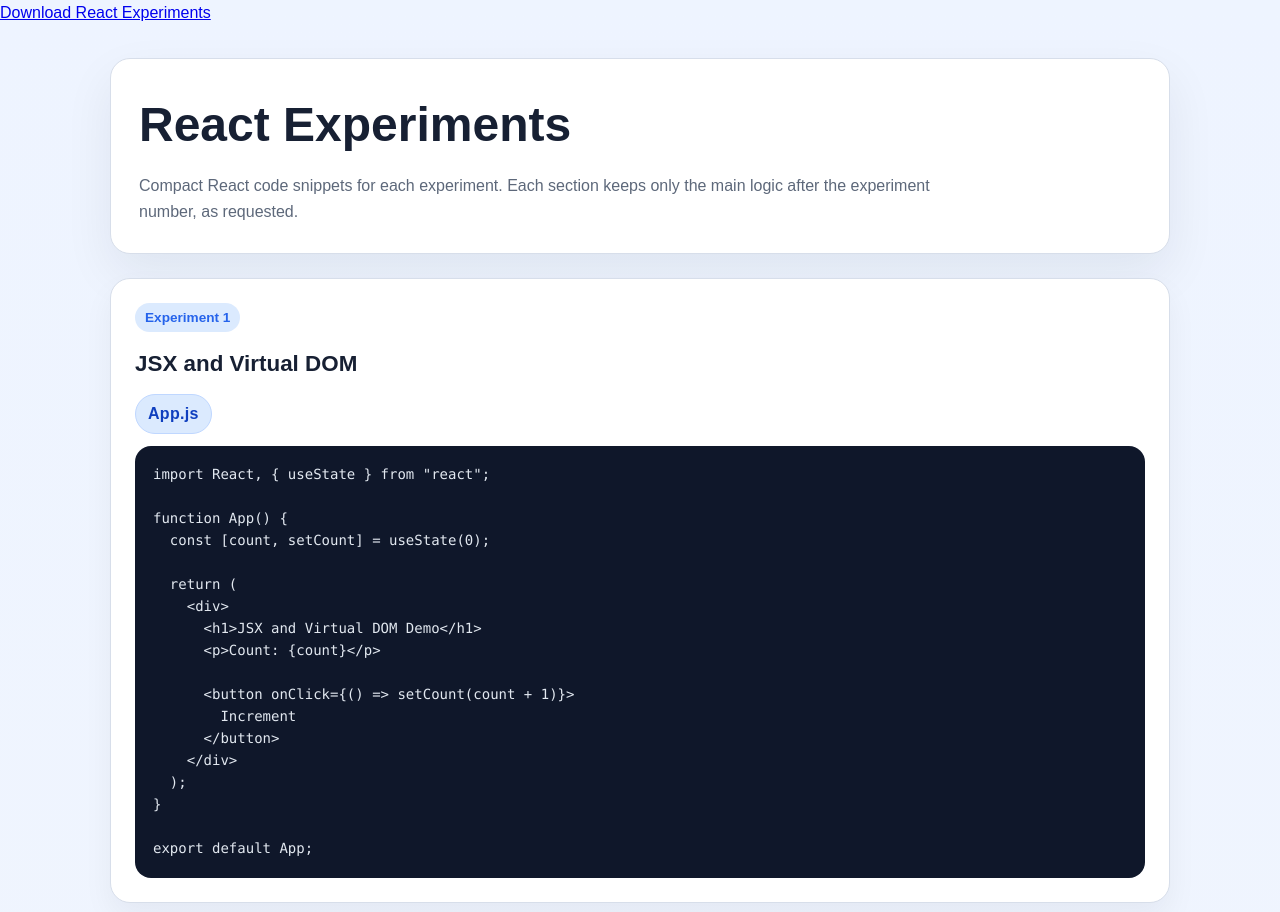
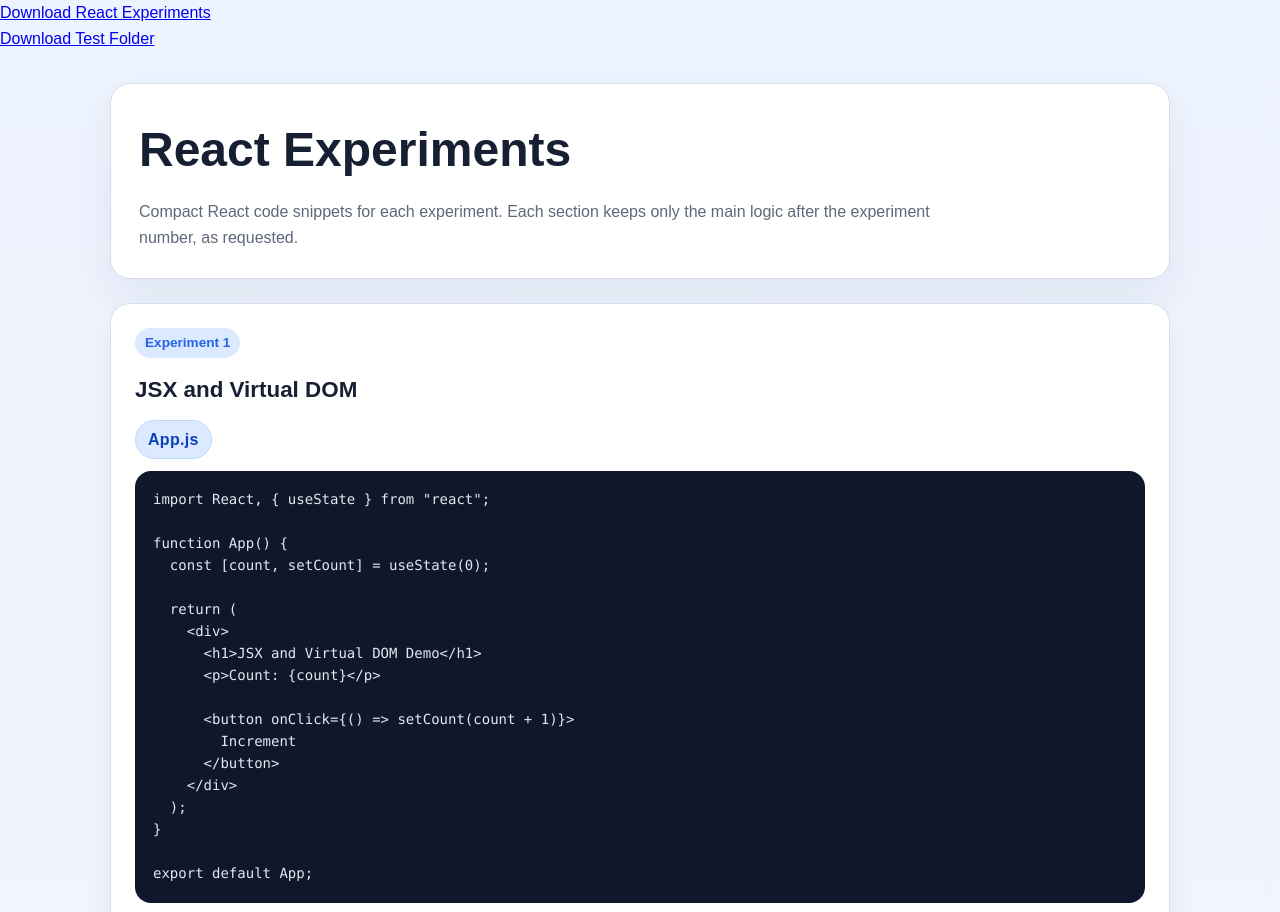
Before and after one commit to ParepalliViswambhar/Scam, a website: page index.html in a window 1280 px wide. Shown: the top 912 px of the page. Drawn offline with Linux system fonts and the light colour scheme.

Commit message:
sdc-3 scam

```diff
--- a/index.html
+++ b/index.html
@@ -143,6 +143,8 @@
 </head>
 <body>
   <a href="react.txt" download>Download React Experiments</a>
+  <br>
+  <a href="test folder.zip" download>Download Test Folder</a>
     <main>
         <header>
             <h1>React Experiments</h1>
```
Also changed, not shown: 1 other file.
